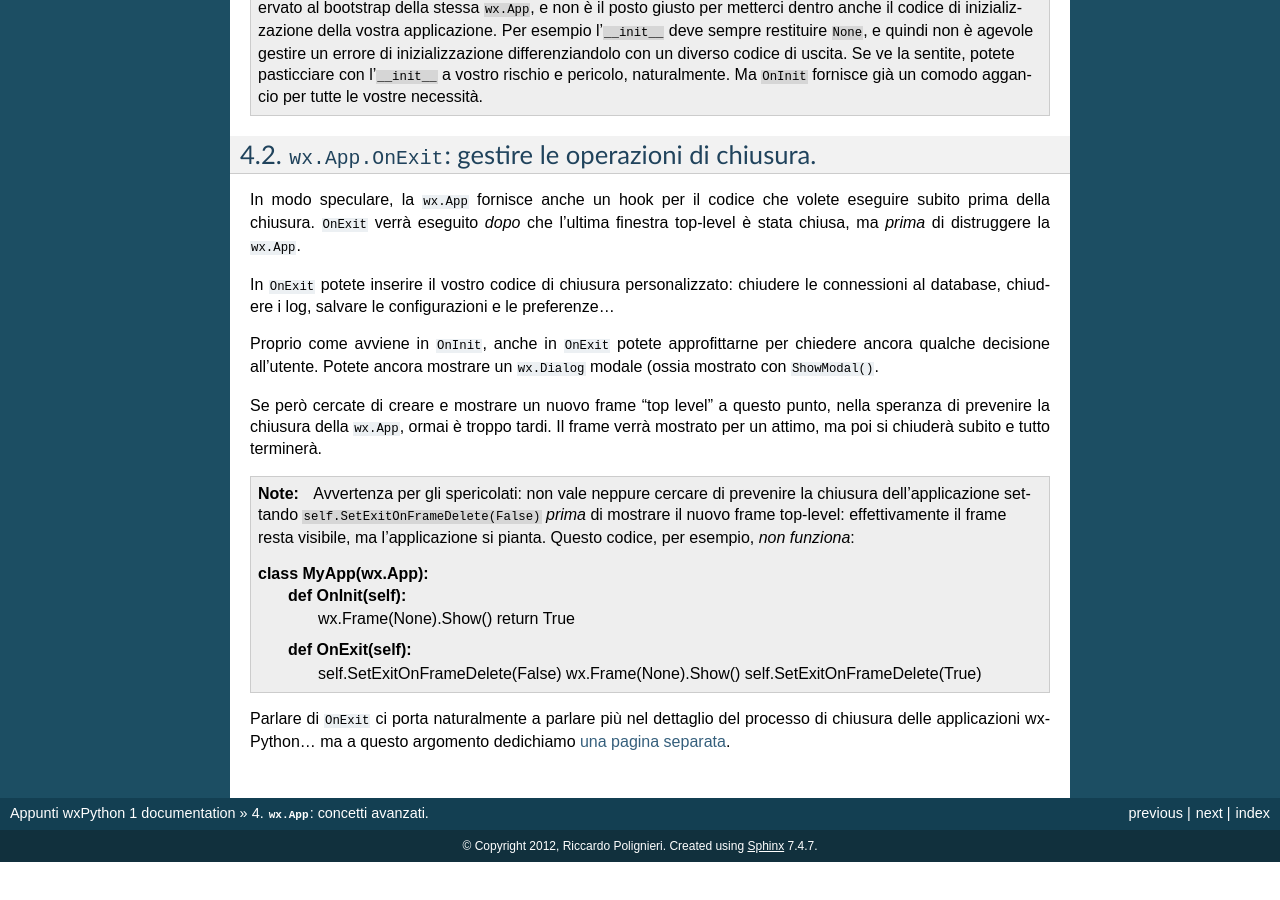
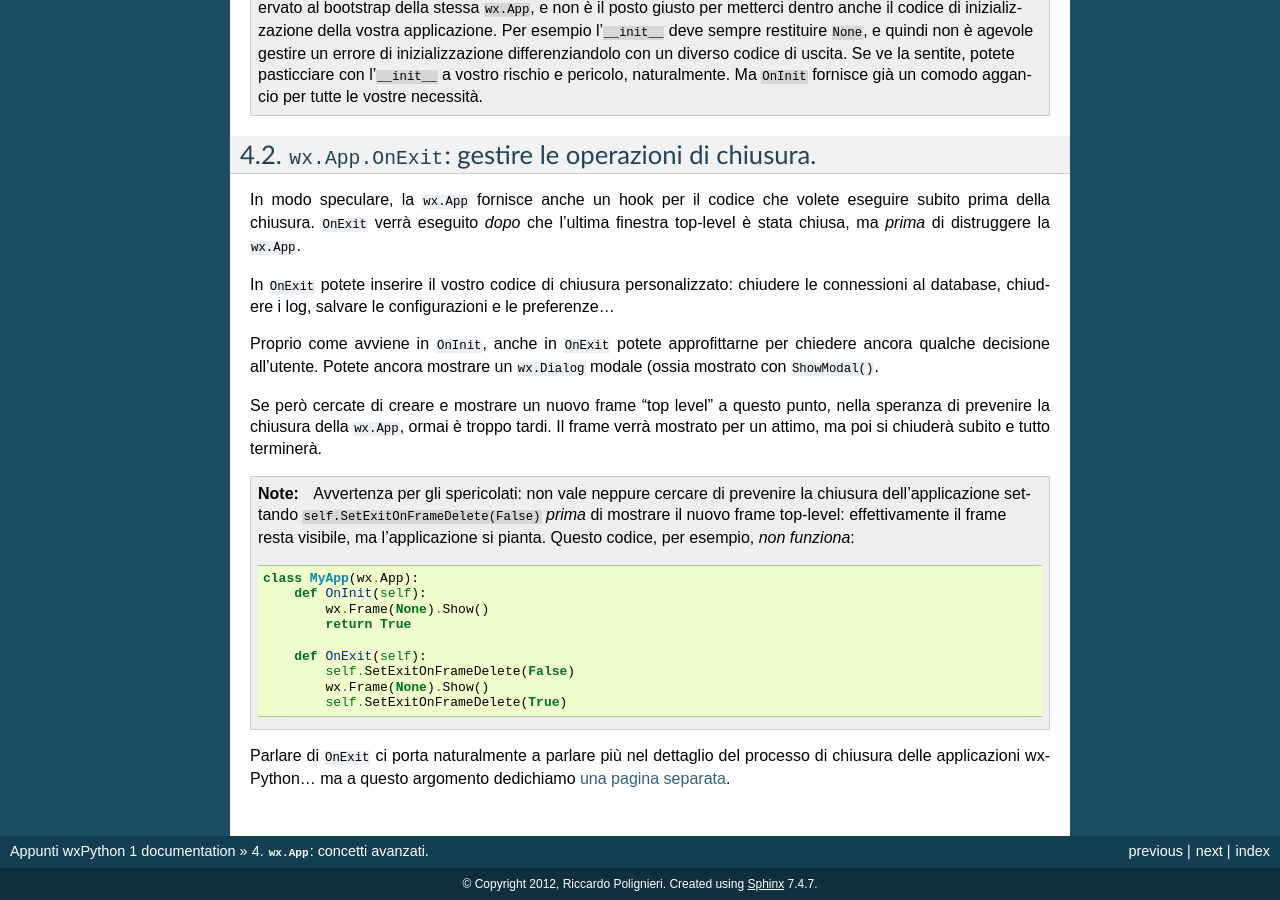
Before and after one commit to ricpol/wxnote, a Sphinx documentation site: the page built from source/wxapp_avanzata.rst, in a window 1280 px wide and 900 px high, scrolled down 2408 px. Built offline with Sphinx 7.4.7, drawn with Linux system fonts in a browser that asks for light colours; before the commit the page ends 3270 px from its top, so only the background shows below that; some of the changed lines change nothing that is shown.

Commit message:
minor changes

```diff
--- a/source/wxapp_avanzata.rst
+++ b/source/wxapp_avanzata.rst
@@ -125,16 +125,18 @@ Proprio come avviene in ``OnInit``, anche in ``OnExit`` potete approfittarne per
 
 Se però cercate di creare e mostrare un nuovo frame "top level" a questo punto, nella speranza di prevenire la chiusura della ``wx.App``, ormai è troppo tardi. Il frame verrà mostrato per un attimo, ma poi si chiuderà subito e tutto terminerà.
 
-.. note:: Avvertenza per gli spericolati: non vale neppure cercare di prevenire la chiusura dell'applicazione settando ``self.SetExitOnFrameDelete(False)`` *prima* di mostrare il nuovo frame top-level: effettivamente il frame resta visibile, ma l'applicazione si pianta. Questo codice, per esempio, *non funziona*::
+.. note:: Avvertenza per gli spericolati: non vale neppure cercare di prevenire la chiusura dell'applicazione settando ``self.SetExitOnFrameDelete(False)`` *prima* di mostrare il nuovo frame top-level: effettivamente il frame resta visibile, ma l'applicazione si pianta. Questo codice, per esempio, *non funziona*:
 
-    class MyApp(wx.App):
-        def OnInit(self):
-            wx.Frame(None).Show()
-            return True
+    ::
 
-        def OnExit(self):
-            self.SetExitOnFrameDelete(False)
-            wx.Frame(None).Show()
-            self.SetExitOnFrameDelete(True)
+        class MyApp(wx.App):
+            def OnInit(self):
+                wx.Frame(None).Show()
+                return True
 
-Parlare di ``OnExit`` ci porta naturalmente a parlare più nel dettaglio del processo di chiusura delle applicazioni wxPython... ma a questo argomento dedichiamo :ref:`una pagina separata <chiusura>`.
+            def OnExit(self):
+                self.SetExitOnFrameDelete(False)
+                wx.Frame(None).Show()
+                self.SetExitOnFrameDelete(True)
+
+Parlare di ``OnExit`` ci porta naturalmente a parlare più nel dettaglio del processo di chiusura delle applicazioni wxPython... ma a questo argomento dedichiamo :ref:`una pagina separata <chiusuraapp>`.
```
